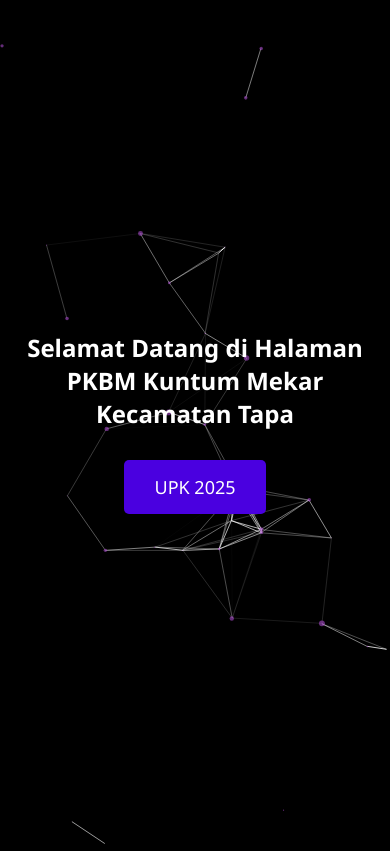
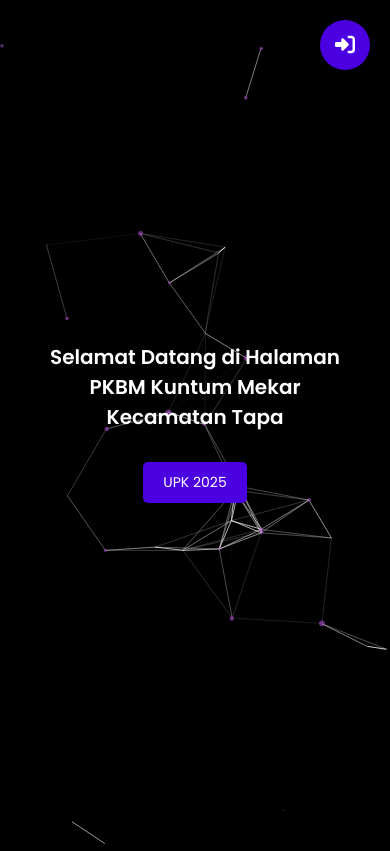
Before and after one commit to pkbmkuntummekar/welcome, a plain HTML site: page index.html in a window 390 px wide. Drawn offline with nearby package versions, Linux system fonts and the light colour scheme.

Commit message:
Update index.html

```diff
--- a/index.html
+++ b/index.html
@@ -4,12 +4,15 @@
   <meta charset="UTF-8" />
   <meta name="viewport" content="width=device-width, initial-scale=1.0" />
   <title>PKBM Kuntum Mekar</title>
+  <link href="https://fonts.googleapis.com/css2?family=Poppins:wght@400;600&display=swap" rel="stylesheet">
+  <link rel="stylesheet" href="https://cdnjs.cloudflare.com/ajax/libs/font-awesome/6.5.0/css/all.min.css">
+
 <style>
   * {
   margin: 0;
   padding: 0;
   box-sizing: border-box;
-  font-family: 'Segoe UI', Tahoma, Geneva, Verdana, sans-serif;
+  font-family: 'Poppins', sans-serif;
 }
 
 body, html {
@@ -39,8 +42,8 @@ body, html {
 }
 
 #welcome-text {
-  font-size: 24px;
-  max-width: 800px;
+  font-size: 32px;
+  max-width: 900px;
   opacity: 0;
   transform: translateY(50px);
   animation: fadeInUp 2s ease forwards;
@@ -77,11 +80,76 @@ body, html {
   }
 }
 
+/* Responsive Design */
+@media (max-width: 768px) {
+  #welcome-text {
+    font-size: 24px;
+    padding: 0 10px;
+  }
+
+  #upk-btn {
+    font-size: 16px;
+    padding: 12px 25px;
+  }
+}
+
+@media (max-width: 480px) {
+  #welcome-text {
+    font-size: 20px;
+  }
+
+  #upk-btn {
+    font-size: 14px;
+    padding: 10px 20px;
+  }
+}
+
+.admin-btn {
+  position: absolute;
+  top: -80px; /* mulai di luar layar */
+  right: 20px;
+  z-index: 2;
+  width: 50px;
+  height: 50px;
+  background-color: #4a00e0;
+  color: white;
+  border-radius: 50%;
+  display: flex;
+  justify-content: center;
+  align-items: center;
+  text-decoration: none;
+  font-size: 20px;
+  box-shadow: 0 4px 8px rgba(0,0,0,0.3);
+  opacity: 0;
+  animation: slideDown 1.2s ease-out forwards;
+  animation-delay: 1.0s; /* muncul setelah animasi teks & tombol UPK */
+}
+
+@keyframes slideDown {
+  0% {
+    top: -80px;
+    opacity: 0;
+  }
+  100% {
+    top: 20px;
+    opacity: 1;
+  }
+}
+
+.admin-btn:hover {
+  background-color: #5c2ae0;
+}
+
+
+
 </style>
 </head>
 
 <body>
   <div id="particles-js"></div>
+  <a href="https://pkbmkuntummekar.github.io/upk2025/admin.html" class="admin-btn" title="Login Admin">
+    <i class="fas fa-sign-in-alt"></i>
+  </a>
   <div class="content">
     <h1 id="welcome-text">Selamat Datang di Halaman PKBM Kuntum Mekar Kecamatan Tapa</h1>
     <a href="https://pkbmkuntummekar.github.io/upk2025" class="btn" id="upk-btn">UPK 2025</a>
```
